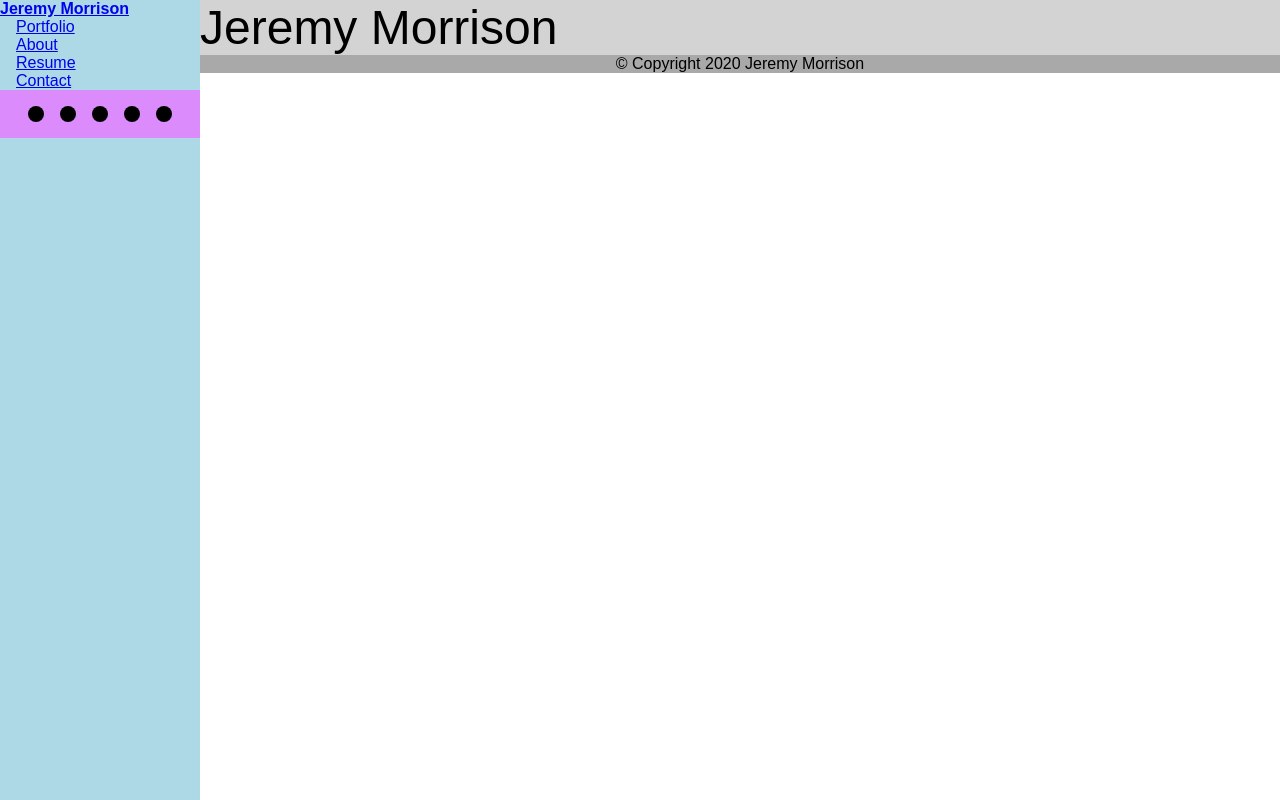
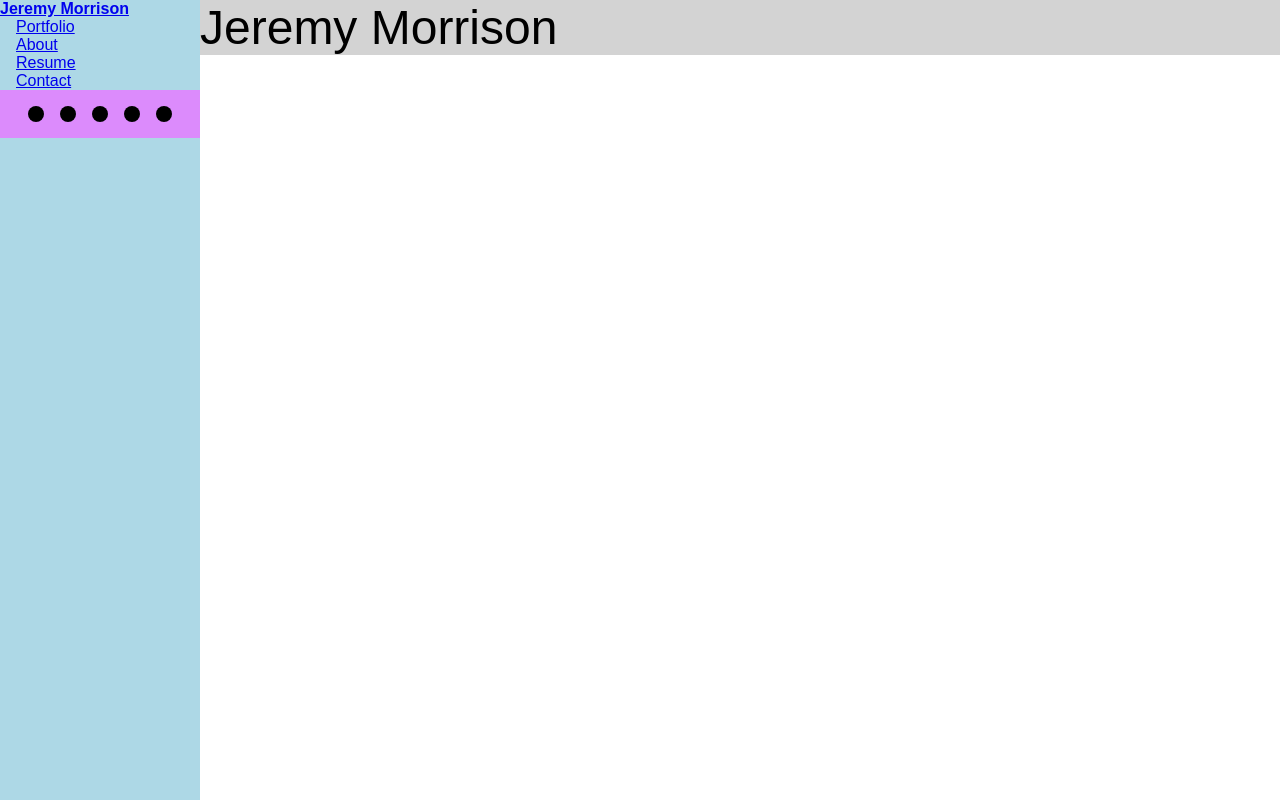
Before and after one commit to jemorriso/jeremymorrison.ca, a React (Create React App) app: page / in a window 1280 px wide. Built offline with nearby package versions, Linux system fonts and the light colour scheme.

Commit message:
Fix fade issues

```diff
--- a/src/components/RouteContainer.js
+++ b/src/components/RouteContainer.js
@@ -1,4 +1,5 @@
 import React from 'react';
+import styled from 'styled-components';
 import { Switch, Route, withRouter } from 'react-router-dom';
 import { TransitionGroup, CSSTransition } from 'react-transition-group';
 import PropTypes from 'prop-types';
@@ -9,12 +10,46 @@ import Contact from './Contact';
 import Landing from './Landing';
 import PortfolioItemDetail from './PortfolioItemDetail';
 
+const Wrapper = styled.div`
+  .fade-enter {
+    opacity: 0.01;
+  }
+  .fade-enter.fade-enter-active {
+    opacity: 1;
+    transition: opacity 300ms ease-in;
+  }
+  .fade-exit {
+    opacity: 1;
+  }
+
+  .fade-exit.fade-exit-active {
+    opacity: 0.01;
+    transition: opacity 300ms ease-in;
+  }
+
+  div.transition-group {
+    position: relative;
+  }
+  section.route-section {
+    position: absolute;
+    width: 100%;
+    top: 0;
+    left: 0;
+  }
+`;
+
 function RouteContainer(props) {
   const { location } = props;
 
   return (
-    <TransitionGroup>
-      <CSSTransition key={location.key} classNames="fade" timeout={1000}>
+    <Wrapper>
+      <TransitionGroup className="transition-group">
+        <CSSTransition
+          key={location.key}
+          classNames="fade"
+          timeout={{ enter: 1000, exit: 1000 }}
+        >
+          <section className="route-section">
             <Switch location={location}>
               <Route path="/about">
                 <About />
@@ -36,8 +71,10 @@ function RouteContainer(props) {
                 <Landing />
               </Route>
             </Switch>
+          </section>
         </CSSTransition>
       </TransitionGroup>
+    </Wrapper>
   );
 }
 
```
Lines whose indentation alone changed are shown as unchanged.
